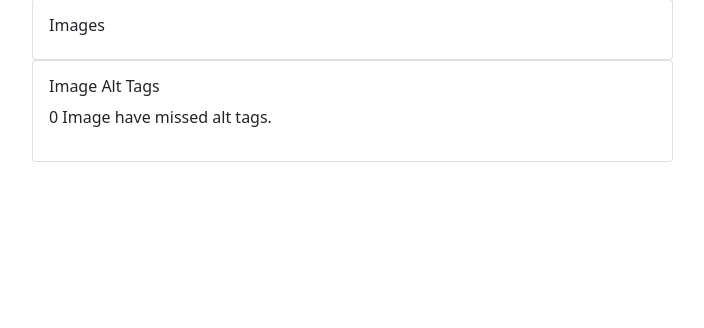
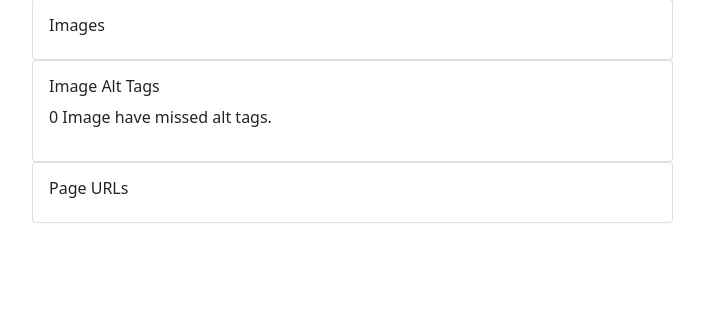
Before and after one commit to jammurger/upzon, a PHP site: page /report.php?analiysis_id=1 in a window 1280 px wide. Shown: the part 472-800 px from the top of the page, without its empty margins (335-1039 px from the left). Run offline with PHP 8.4, Linux system fonts and the light colour scheme; data that the repository does not hold is empty.

Commit message:
added page urls with json format

```diff
--- a/report.php
+++ b/report.php
@@ -8,6 +8,7 @@ $showreport = $reportpage->fetch(PDO::FETCH_ASSOC);
 ?>
 <!DOCTYPE html>
 <html lang="en">
+
 <head>
     <meta charset="UTF-8">
     <meta http-equiv="X-UA-Compatible" content="IE=edge">
@@ -15,6 +16,7 @@ $showreport = $reportpage->fetch(PDO::FETCH_ASSOC);
     <?php echo  csjs(); ?>
     <title><?php echo $showreport['analiysis_title'] ?> | Report</title>
 </head>
+
 <body>
     <section class="container">
         <div class="row">
@@ -59,16 +61,24 @@ $showreport = $reportpage->fetch(PDO::FETCH_ASSOC);
                 <div class="card">
                     <div class="card-body">
                         <h6>Images</h6>
-                        <?php  echo $showreport['analiysis_images']; ?>
+                        <?php echo $showreport['analiysis_images']; ?>
                     </div>
                 </div>
                 <div class="card">
                     <div class="card-body">
                         <h6>Image Alt Tags</h6>
                         <?php
-                  $text = AltTextAnalyzer($showreport['analiysis_images'],$showreport['analiysis_imagesalt']);
-                  echo $text["items"]."<p>".$text["counter"]." Image have missed alt tags.</p>";
-                          ?>
+                        $text = AltTextAnalyzer($showreport['analiysis_images'], $showreport['analiysis_imagesalt']);
+                        echo $text["items"] . "<p>" . $text["counter"] . " Image have missed alt tags.</p>";
+                        ?>
+                    </div>
+                </div>
+                <div class="card">
+                    <div class="card-body">
+                        <h6>Page URLs</h6>
+                        <?php
+                        echo  tagcleaner($showreport['analiysis_urls']);
+                        ?>
                     </div>
                 </div>
             </div>
```
